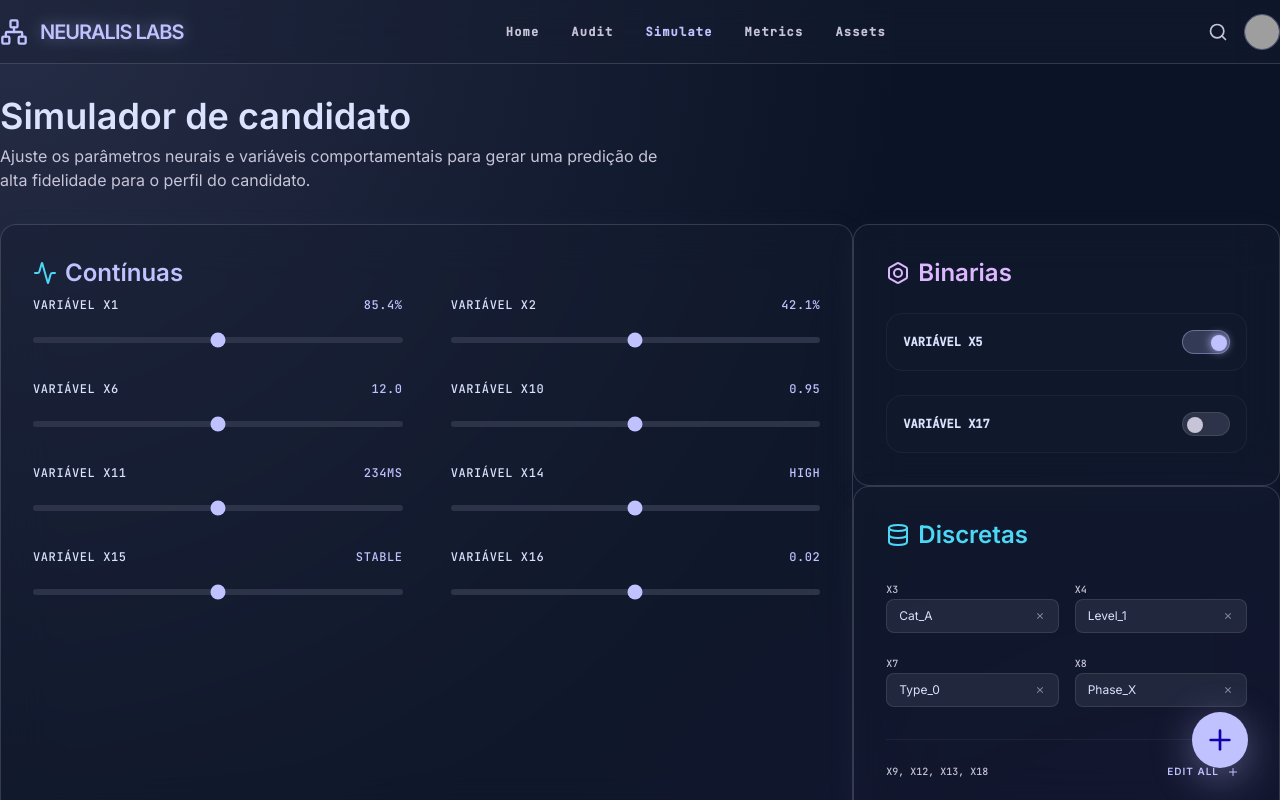
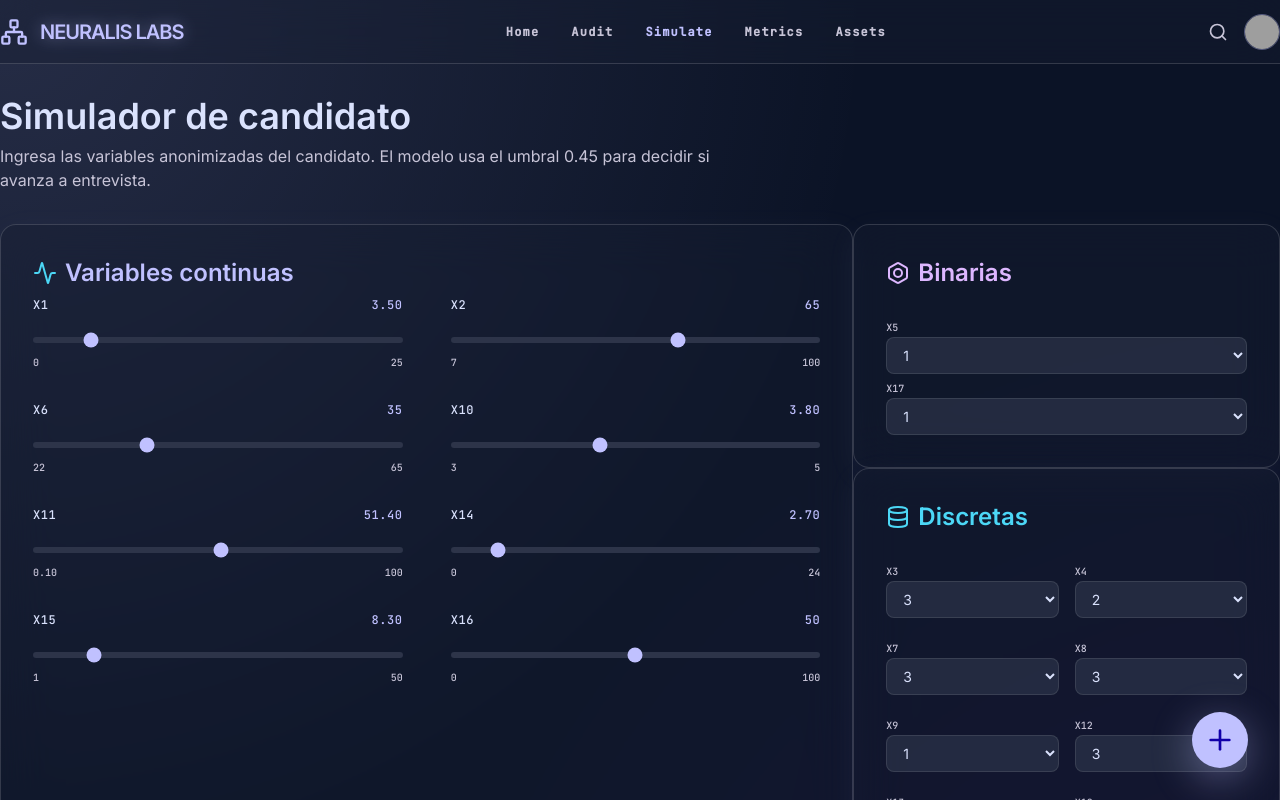
Before and after one commit to johanprouec/nitido-app, a React (Vite) app: page / in a window 1280 px wide. Both pictures are taken after a click on the button "Simulate". Shown: the top 800 px of the page. Built offline with nearby package versions, Linux system fonts and the light colour scheme; grey boxes are pictures that could not be loaded.

Commit message:
feat: connect simulator to nitido model api

```diff
--- a/src/App.tsx
+++ b/src/App.tsx
@@ -34,6 +34,73 @@ import { motion, AnimatePresence } from 'motion/react';
 
 // --- Types ---
 type ViewId = 'dashboard' | 'audit' | 'simulate' | 'metrics';
+
+type InputConfig =
+  | { tipo: 'continua'; min: number; max: number; default: number }
+  | { tipo: 'discreta' | 'binaria'; valores: number[]; default: number };
+
+type PredictionFactor = {
+  variable: string;
+  valor: number | null;
+  impacto: number;
+  direccion: 'aumenta' | 'disminuye';
+};
+
+type Counterfactual = {
+  variable: string;
+  valor_original: number;
+  valor_sugerido: number;
+  cambio_absoluto: number;
+  probabilidad_original: number;
+  probabilidad_nueva: number;
+};
+
+type PredictionResult = {
+  probabilidad: number;
+  prediccion: 0 | 1;
+  estado: string;
+  umbral: number;
+  factores: PredictionFactor[];
+  contrafactual: Counterfactual | null;
+};
+
+const VARIABLES_MODELO = [
+  'x1', 'x2', 'x3', 'x4', 'x5', 'x6', 'x7', 'x8', 'x9',
+  'x10', 'x11', 'x12', 'x13', 'x14', 'x15', 'x16', 'x17', 'x18'
+] as const;
+
+const INPUT_CONFIG: Record<string, InputConfig> = {
+  x1: { tipo: 'continua', min: 0, max: 25, default: 3.5 },
+  x2: { tipo: 'continua', min: 7, max: 100, default: 65 },
+  x3: { tipo: 'discreta', valores: [1, 2, 3, 4, 5], default: 3 },
+  x4: { tipo: 'discreta', valores: [0, 1, 2, 3, 4, 5, 6, 7, 8], default: 2 },
+  x5: { tipo: 'binaria', valores: [0, 1], default: 1 },
+  x6: { tipo: 'continua', min: 22, max: 65, default: 35 },
+  x7: { tipo: 'discreta', valores: [1, 2, 3, 4, 5, 6], default: 3 },
+  x8: { tipo: 'discreta', valores: [1, 2, 3, 4, 5, 6, 7, 8, 9, 10], default: 3 },
+  x9: { tipo: 'discreta', valores: [0, 1, 2, 3], default: 1 },
+  x10: { tipo: 'continua', min: 3, max: 5, default: 3.8 },
+  x11: { tipo: 'continua', min: 0.1, max: 100, default: 51.4 },
+  x12: { tipo: 'discreta', valores: [0, 1, 2, 3, 4, 5, 6, 7, 8, 9, 10, 11], default: 3 },
+  x13: { tipo: 'discreta', valores: [0, 1, 2, 3], default: 2 },
+  x14: { tipo: 'continua', min: 0, max: 24, default: 2.7 },
+  x15: { tipo: 'continua', min: 1, max: 50, default: 8.3 },
+  x16: { tipo: 'continua', min: 0, max: 100, default: 50 },
+  x17: { tipo: 'binaria', valores: [0, 1], default: 1 },
+  x18: { tipo: 'discreta', valores: [0, 1, 2, 3, 4, 5, 6, 7, 8, 9, 10], default: 3 },
+};
+
+const CONTINUOUS_VARIABLES = VARIABLES_MODELO.filter((variable) => INPUT_CONFIG[variable].tipo === 'continua');
+const DISCRETE_VARIABLES = VARIABLES_MODELO.filter((variable) => INPUT_CONFIG[variable].tipo === 'discreta');
+const BINARY_VARIABLES = VARIABLES_MODELO.filter((variable) => INPUT_CONFIG[variable].tipo === 'binaria');
+
+const DEFAULT_CANDIDATE = VARIABLES_MODELO.reduce<Record<string, number>>((acc, variable) => {
+  acc[variable] = INPUT_CONFIG[variable].default;
+  return acc;
+}, {});
+
+const formatPercent = (value: number) => `${(value * 100).toFixed(1)}%`;
+const formatNumber = (value: number) => Number.isInteger(value) ? String(value) : value.toFixed(2);
 
 // --- Assets ---
 const IMAGES = {
@@ -268,41 +335,106 @@ const AuditView = () => (
   </div>
 );
 
-const SimulatorView = () => (
+const SimulatorView = () => {
+  const [candidate, setCandidate] = useState<Record<string, number>>(DEFAULT_CANDIDATE);
+  const [result, setResult] = useState<PredictionResult | null>(null);
+  const [isLoading, setIsLoading] = useState(false);
+  const [error, setError] = useState<string | null>(null);
+
+  const updateCandidate = (variable: string, value: number) => {
+    setCandidate((current) => ({ ...current, [variable]: value }));
+  };
+
+  const runPrediction = async () => {
+    setIsLoading(true);
+    setError(null);
+
+    try {
+      const response = await fetch('/api/predict', {
+        method: 'POST',
+        headers: { 'Content-Type': 'application/json' },
+        body: JSON.stringify(candidate),
+      });
+      const data = await response.json();
+
+      if (!response.ok) {
+        throw new Error(data.detalle || data.error || 'No fue posible calcular la predicción.');
+      }
+
+      setResult(data);
+    } catch (err) {
+      setError(err instanceof Error ? err.message : 'Error inesperado al consultar el modelo.');
+      setResult(null);
+    } finally {
+      setIsLoading(false);
+    }
+  };
+
+  const renderSelect = (variable: string) => {
+    const config = INPUT_CONFIG[variable];
+    if (config.tipo === 'continua') return null;
+
+    return (
+      <label key={variable} className="space-y-2">
+        <span className="font-mono text-[10px] text-on-surface-variant uppercase">{variable}</span>
+        <select
+          value={candidate[variable]}
+          onChange={(event) => updateCandidate(variable, Number(event.target.value))}
+          className="w-full bg-surface-container-highest/70 border border-white/10 rounded-lg py-2 px-3 text-sm outline-none focus:border-primary"
+        >
+          {config.valores.map((value) => (
+            <option key={value} value={value} className="bg-surface text-on-surface">
+              {formatNumber(value)}
+            </option>
+          ))}
+        </select>
+      </label>
+    );
+  };
+
+  return (
     <div className="space-y-8">
       <div>
         <h1 className="text-4xl font-bold mb-2">Simulador de candidato</h1>
-      <p className="text-on-surface-variant max-w-2xl">Ajuste os parâmetros neurais e variáveis comportamentais para gerar uma predição de alta fidelidade para o perfil do candidato.</p>
+        <p className="text-on-surface-variant max-w-3xl">
+          Ingresa las variables anonimizadas del candidato. El modelo usa el umbral 0.45 para decidir si avanza a entrevista.
+        </p>
       </div>
 
       <div className="grid grid-cols-1 lg:grid-cols-12 gap-gutter">
         <section className="lg:col-span-8 glass-card rounded-xl p-8 space-y-8">
           <div className="flex items-center gap-2 mb-2">
             <Activity className="text-tertiary w-6 h-6" />
-          <h2 className="text-2xl font-bold text-primary">Contínuas</h2>
+            <h2 className="text-2xl font-bold text-primary">Variables continuas</h2>
           </div>
           <div className="grid grid-cols-1 md:grid-cols-2 gap-x-12 gap-y-8">
-          {[
-            { label: "Variável x1", val: "85.4%" },
-            { label: "Variável x2", val: "42.1%" },
-            { label: "Variável x6", val: "12.0" },
-            { label: "Variável x10", val: "0.95" },
-            { label: "Variável x11", val: "234ms" },
-            { label: "Variável x14", val: "High" },
-            { label: "Variável x15", val: "Stable" },
-            { label: "Variável x16", val: "0.02" }
-          ].map((item, i) => (
-            <div key={i} className="space-y-3">
+            {CONTINUOUS_VARIABLES.map((variable) => {
+              const config = INPUT_CONFIG[variable];
+              if (config.tipo !== 'continua') return null;
+              const step = Math.max((config.max - config.min) / 100, 0.01);
+
+              return (
+                <div key={variable} className="space-y-3">
                   <div className="flex justify-between items-center font-mono text-xs uppercase tracking-wider">
-                <label className="text-on-surface">{item.label}</label>
-                <span className="text-primary">{item.val}</span>
+                    <label className="text-on-surface">{variable}</label>
+                    <span className="text-primary">{formatNumber(candidate[variable])}</span>
                   </div>
                   <input
                     type="range"
+                    min={config.min}
+                    max={config.max}
+                    step={step}
+                    value={candidate[variable]}
+                    onChange={(event) => updateCandidate(variable, Number(event.target.value))}
                     className="w-full h-1.5 bg-surface-container-highest rounded-full appearance-none accent-primary"
                   />
+                  <div className="flex justify-between font-mono text-[10px] text-on-surface-variant">
+                    <span>{formatNumber(config.min)}</span>
+                    <span>{formatNumber(config.max)}</span>
                   </div>
-          ))}
+                </div>
+              );
+            })}
           </div>
         </section>
 
@@ -312,15 +444,8 @@ const SimulatorView = () => (
               <ToggleRight className="text-secondary w-6 h-6" />
               <h2 className="text-2xl font-bold text-secondary">Binarias</h2>
             </div>
-          <div className="space-y-6">
-            {["Variável x5", "Variável x17"].map((label, i) => (
-              <div key={i} className="flex items-center justify-between p-4 rounded-xl bg-surface-container-low/50 border border-white/5">
-                <span className="font-mono text-xs uppercase font-bold">{label}</span>
-                <div className={`w-12 h-6 rounded-full relative p-1 cursor-pointer transition-colors ${i === 0 ? "bg-primary/20 border border-primary/40" : "bg-surface-container-highest border border-white/10"}`}>
-                  <div className={`w-4 h-4 rounded-full transition-all ${i === 0 ? "bg-primary translate-x-6 shadow-[0_0_10px_rgba(192,193,255,1)]" : "bg-on-surface-variant translate-x-0"}`} />
-                </div>
-              </div>
-            ))}
+            <div className="space-y-4">
+              {BINARY_VARIABLES.map(renderSelect)}
             </div>
           </section>
 
@@ -330,21 +455,7 @@ const SimulatorView = () => (
               <h2 className="text-2xl font-bold text-tertiary">Discretas</h2>
             </div>
             <div className="grid grid-cols-2 gap-4">
-            {["x3", "x4", "x7", "x8"].map((l, i) => (
-              <div key={i} className="space-y-1">
-                <label className="font-mono text-[10px] text-on-surface-variant uppercase">{l}</label>
-                <div className="w-full bg-surface-container-highest/60 border border-white/10 rounded-lg py-2 px-3 text-xs flex justify-between items-center cursor-pointer">
-                  <span>{i === 0 ? "Cat_A" : i === 1 ? "Level_1" : i === 2 ? "Type_0" : "Phase_X"}</span>
-                  <ChevronDown className="w-3 h-3 opacity-50" />
-                </div>
-              </div>
-            ))}
-          </div>
-          <div className="mt-8 pt-4 border-t border-white/5 flex justify-between items-center">
-             <span className="font-mono text-[10px] text-on-surface-variant uppercase">x9, x12, x13, x18</span>
-             <button className="text-primary text-[10px] font-bold uppercase tracking-widest flex items-center gap-2 hover:bg-white/5 p-2 rounded">
-               Edit All <Plus className="w-3 h-3" />
-             </button>
+              {DISCRETE_VARIABLES.map(renderSelect)}
             </div>
           </section>
         </aside>
@@ -352,31 +463,109 @@ const SimulatorView = () => (
 
       <motion.div
         whileHover={{ scale: 1.01 }}
-      className="flex flex-col md:flex-row items-center justify-between glass-card p-10 rounded-2xl gap-8"
+        className="flex flex-col lg:flex-row items-stretch justify-between glass-card p-8 rounded-2xl gap-8"
       >
         <div className="flex items-center gap-6">
-        <div className="w-16 h-16 rounded-full bg-primary-container/20 flex items-center justify-center border border-primary/30">
+          <div className="w-16 h-16 rounded-full bg-primary-container/20 flex items-center justify-center border border-primary/30 shrink-0">
             <Cpu className="text-primary w-8 h-8" />
           </div>
           <div>
-          <h3 className="text-2xl font-bold">Pronto para processar?</h3>
-          <p className="text-on-surface-variant">O motor de inferência utilizará o modelo v4.2 para esta simulação.</p>
+            <h3 className="text-2xl font-bold">Inferencia del modelo NÍTIDO</h3>
+            <p className="text-on-surface-variant">Regresión logística con preprocesamiento exportado desde Colab.</p>
           </div>
         </div>
-      <button className="w-full md:w-auto px-12 py-5 rounded-2xl bg-gradient-to-r from-primary-container to-secondary-container font-display text-xl font-bold text-on-primary-fixed shadow-[0_10px_30px_rgba(128,131,255,0.4)] active:scale-95 transition-all flex items-center justify-center gap-3">
-        Calcular predicción <Bolt className="w-6 h-6 fill-on-primary-fixed" />
+        <button
+          onClick={runPrediction}
+          disabled={isLoading}
+          className="w-full lg:w-auto px-10 py-5 rounded-2xl bg-gradient-to-r from-primary-container to-secondary-container font-display text-xl font-bold text-on-primary shadow-[0_10px_30px_rgba(128,131,255,0.4)] disabled:opacity-60 active:scale-95 transition-all flex items-center justify-center gap-3"
+        >
+          {isLoading ? 'Calculando...' : 'Calcular predicción'} <Bolt className="w-6 h-6 fill-on-primary" />
         </button>
       </motion.div>
 
-    <div className="grid grid-cols-1 md:grid-cols-3 gap-gutter opacity-40">
-      {[IMAGES.circuit, IMAGES.neural, IMAGES.globe].map((src, i) => (
-        <div key={i} className="h-32 rounded-2xl overflow-hidden border border-white/10 grayscale hover:grayscale-0 transition-all cursor-crosshair">
-          <img src={src} className="w-full h-full object-cover" alt="context" />
+      {error && (
+        <div className="glass-card rounded-xl p-6 border-error/40 text-error flex items-center gap-3">
+          <AlertCircle className="w-5 h-5" />
+          <span>{error}</span>
+        </div>
+      )}
+
+      {result && (
+        <section className="grid grid-cols-1 lg:grid-cols-12 gap-gutter">
+          <div className="lg:col-span-4 glass-card rounded-xl p-8">
+            <span className="font-mono text-[10px] text-on-surface-variant uppercase tracking-widest">Resultado</span>
+            <h2 className={`text-4xl font-bold mt-3 ${result.prediccion === 1 ? 'text-tertiary' : 'text-error'}`}>
+              {result.estado}
+            </h2>
+            <div className="mt-6 space-y-3">
+              <div className="flex justify-between text-sm">
+                <span className="text-on-surface-variant">Probabilidad de avanzar</span>
+                <span className="font-mono text-primary">{formatPercent(result.probabilidad)}</span>
+              </div>
+              <div className="w-full h-3 rounded-full bg-surface-container-highest overflow-hidden">
+                <div className="h-full bg-primary" style={{ width: `${Math.min(result.probabilidad * 100, 100)}%` }} />
+              </div>
+              <div className="flex justify-between font-mono text-[10px] text-on-surface-variant uppercase">
+                <span>Umbral</span>
+                <span>{result.umbral.toFixed(2)}</span>
+              </div>
+            </div>
+          </div>
+
+          <div className="lg:col-span-5 glass-card rounded-xl p-8">
+            <h3 className="text-2xl font-bold mb-6">Explicación local</h3>
+            <div className="space-y-3">
+              {result.factores.map((factor) => (
+                <div key={factor.variable} className="space-y-2">
+                  <div className="flex justify-between items-center text-sm">
+                    <span className="font-mono uppercase">{factor.variable}</span>
+                    <span className={factor.impacto >= 0 ? 'text-tertiary' : 'text-error'}>
+                      {factor.impacto >= 0 ? '+' : ''}{factor.impacto.toFixed(3)}
+                    </span>
+                  </div>
+                  <div className="h-2 rounded-full bg-surface-container-highest overflow-hidden">
+                    <div
+                      className={factor.impacto >= 0 ? 'h-full bg-tertiary' : 'h-full bg-error'}
+                      style={{ width: `${Math.min(Math.abs(factor.impacto) * 70, 100)}%` }}
+                    />
+                  </div>
                 </div>
               ))}
             </div>
           </div>
+
+          <div className="lg:col-span-3 glass-card rounded-xl p-8">
+            <h3 className="text-2xl font-bold mb-4">Contrafactual</h3>
+            {result.contrafactual ? (
+              <div className="space-y-4 text-sm">
+                <p className="text-on-surface-variant">
+                  Cambiar <span className="text-primary font-mono">{result.contrafactual.variable}</span> podría llevar el caso a avanzar.
+                </p>
+                <div className="grid grid-cols-2 gap-3">
+                  <div className="bg-surface-container-low/60 rounded-lg p-3">
+                    <span className="block font-mono text-[10px] uppercase text-on-surface-variant">Actual</span>
+                    <strong>{formatNumber(result.contrafactual.valor_original)}</strong>
+                  </div>
+                  <div className="bg-primary/10 border border-primary/20 rounded-lg p-3">
+                    <span className="block font-mono text-[10px] uppercase text-on-surface-variant">Sugerido</span>
+                    <strong>{formatNumber(result.contrafactual.valor_sugerido)}</strong>
+                  </div>
+                </div>
+                <p className="font-mono text-[11px] text-tertiary">
+                  Nueva probabilidad: {formatPercent(result.contrafactual.probabilidad_nueva)}
+                </p>
+              </div>
+            ) : (
+              <p className="text-on-surface-variant text-sm">
+                No se requiere contrafactual para candidatos que ya avanzan, o no se encontró un cambio simple dentro de los rangos evaluados.
+              </p>
+            )}
+          </div>
+        </section>
+      )}
+    </div>
   );
+};
 
 const MetricsView = () => (
   <div className="space-y-10">
```
Also changed, not shown: requirements.txt (added), vercel.json, 2 other files (tests, documents, lock files or other folders). Lines whose indentation alone changed are shown as unchanged.
